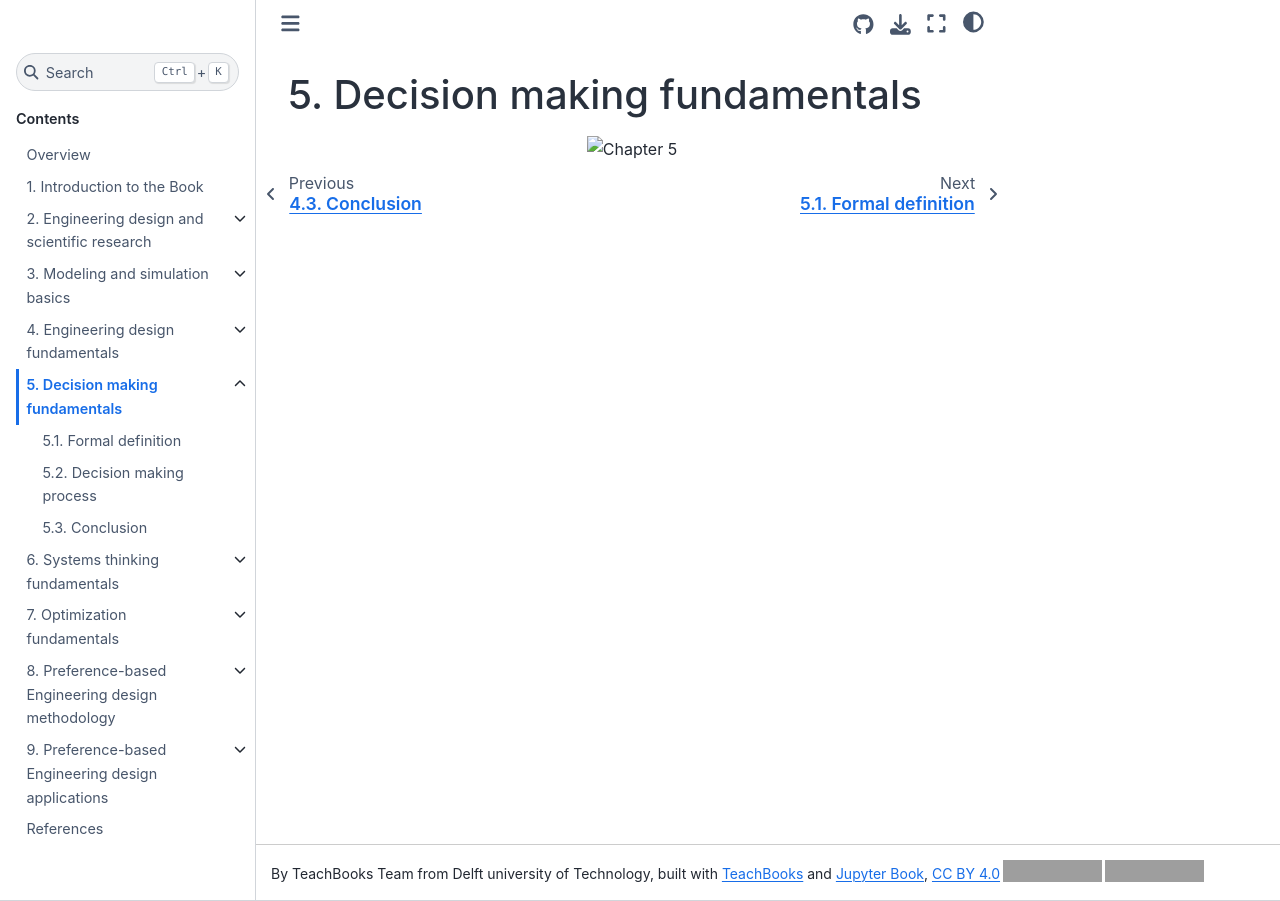
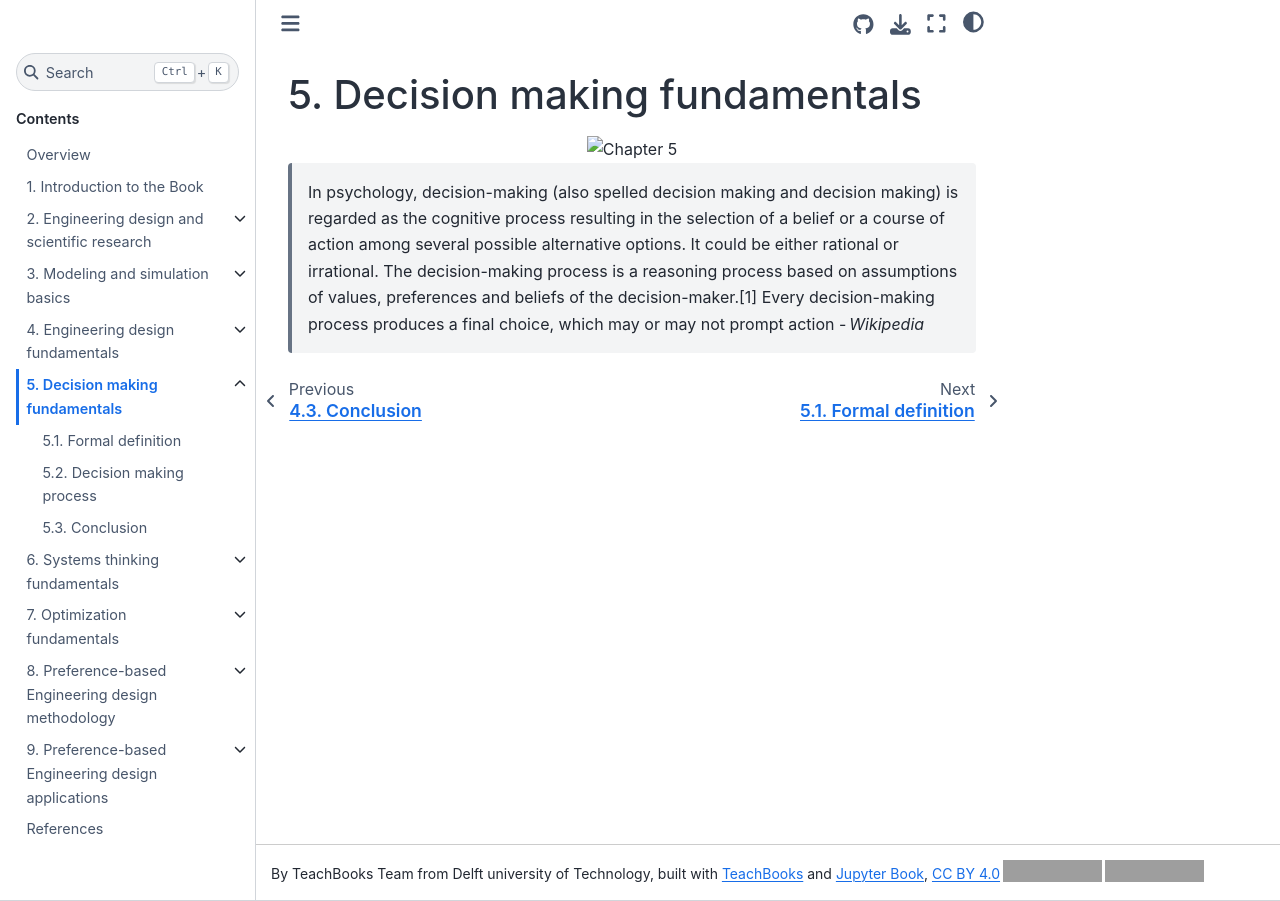
Before and after one commit to TeachBooks/systems-engineering-design, a Jupyter Book: the page built from book/chapters/chapter_5.md, in a window 1280 px wide. Built offline with Jupyter Book 1.0.4 settings and Sphinx 7.4.7 and the Sphinx Book theme 1.1.4, drawn with Linux system fonts in a browser that asks for light colours; pages that are not in the unit, such as notebooks, are missing from menus; comment, search, counter and statistics services are not loaded; grey boxes are pictures that could not be loaded.

Commit message:
Update chapter_5.md

```diff
--- a/book/chapters/chapter_5.md
+++ b/book/chapters/chapter_5.md
@@ -3,3 +3,5 @@
 <div style="text-align: center;">
   <img src="./images/choice-select-decide-decision.jpg" alt="Chapter 5" width="70%">
 </div>
+
+> In psychology, decision-making (also spelled decision making and decision making) is regarded as the cognitive process resulting in the selection of a belief or a course of action among several possible alternative options. It could be either rational or irrational. The decision-making process is a reasoning process based on assumptions of values, preferences and beliefs of the decision-maker.[1] Every decision-making process produces a final choice, which may or may not prompt action - <cite>Wikipedia<cite>
```
